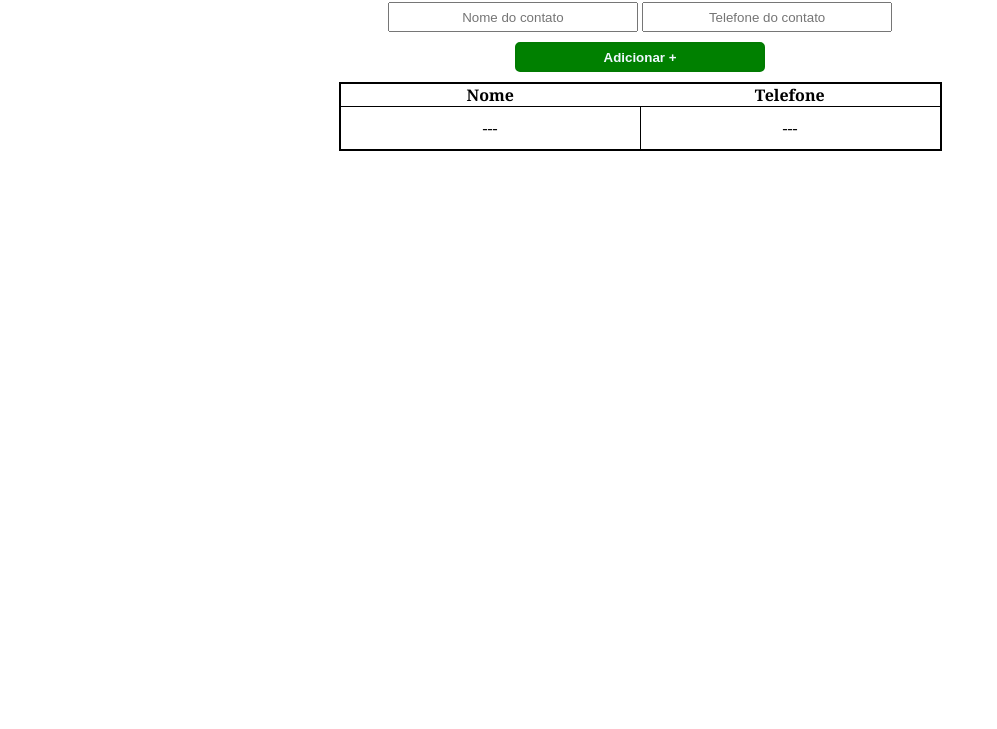
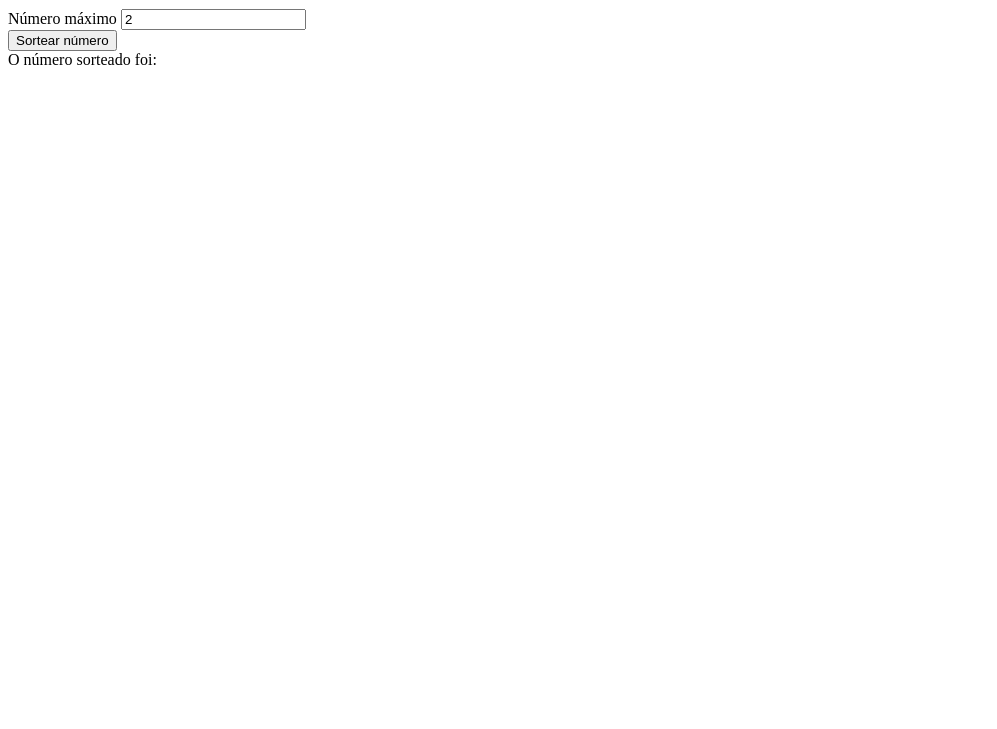
Before and after one commit to rebecaslvs/curso_ebac_frontend, a website: page index.html in a window 1280 px wide. Shown: the part 71-800 px from the top of the page, without its empty margins (0-997 px from the left). Drawn offline with Linux system fonts and the light colour scheme.

Commit message:
atualizei os arquivos

```diff
--- a/index.html
+++ b/index.html
@@ -3,44 +3,36 @@
   <head>
     <meta charset="UTF-8" />
     <meta name="viewport" content="width=device-width, initial-scale=1.0" />
-    <title>Agenda de Contatos</title>
-    <link rel="stylesheet" href="main.css" />
+    <title>Sorteador</title>
+    <link
+      href="https://fonts.googleapis.com/css2?family=Lobster&display=swap"
+      rel="stylesheet"
+    />
+    <link rel="preconnect" href="https://fonts.googleapis.com" />
+    <link rel="preconnect" href="https://fonts.gstatic.com" crossorigin />
+    <link rel="stylesheet" href="@@endereco_do_css" />
   </head>
   <body>
-    <div class="container">
-      <header>
-        <h1>Agenda de Contatos</h1>
-      </header>
-      <form id="form-agenda">
-        <input
-          type="text"
-          id="nome-contato"
-          required
-          placeholder="Nome do contato"
-        />
-        <input
-          type="tel"
-          id="telefone-contato"
-          required
-          placeholder="Telefone do contato"
-        />
-        <button type="submit">Adicionar +</button>
+    <main>
+      <h1>Sorteador</h1>
+      <form id="form-sorteador">
+        <div>
+          <label for="numero-maximo">Número máximo</label>
+          <input
+            type="number"
+            id="numero-maximo"
+            required
+            min="2"
+            value="2"
+            step="1"
+          />
+        </div>
+        <button type="submit">Sortear número</button>
       </form>
-      <table>
-        <thead>
-          <tr>
-            <th>Nome</th>
-            <th>Telefone</th>
-          </tr>
-        </thead>
-        <tbody>
-          <tr>
-            <td id="nome-final"><span>---</span></td>
-            <td id="telefone-final"><span>---</span></td>
-          </tr>
-        </tbody>
-      </table>
-    </div>
-    <script src="main.js"></script>
+      <div class="resultado">
+        O número sorteado foi: <span id="resultado-valor"></span>
+      </div>
+    </main>
+    <script src="@@endereco_do_js"></script>
   </body>
 </html>
--- a/main.css
+++ /dev/null
@@ -1,64 +0,0 @@
-* {
-    margin: 0;
-    padding: 0;
-    box-sizing: border-box;
-}
-
-body {
-    font-family:Georgia, 'Times New Roman', Times, serif;
-    width: 100%;
-}
-
-.container {
-    width: 100%;
-    text-align: center;
-    margin-top: 20px;
-}
-
-.container h1 {
-    padding-bottom: 10px;
-}
-
-table {
-    display: inline-block;
-    border: black 1px solid;
-    border-collapse: collapse;;
-}
-
-table th {
-    width: 300px;
-}
-
-table td, tr {
-    border: black 1px solid;
-    padding: 10px;
-}
-
-form {
-    margin-bottom: 10px;
-}
-
-form input, button {
-   width: 250px;
-   height: 30px;
-}
-
-form input {
-    text-align: center;
-}
-
-form button {
-    display: block;
-    margin: 0 auto;
-    margin-top: 10px;
-    border: 2px solid rgb(1, 123, 1);
-    color: aliceblue;
-    background-color: green;
-    font-weight: bold;
-    border-radius: 5px;
-}
-
-button:hover {
-    background-color: rgb(6, 210, 6);
-    cursor: pointer;
-}
--- a/main.js
+++ /dev/null
@@ -1,42 +0,0 @@
-const form = document.getElementById("form-agenda");
-const nomes = [];
-const telefones = [];
-const spanNome = '<span class="nome-final">';
-const spanTelefone = '<span class="telefone-final">';
-
-let linhas = "";
-
-form.addEventListener("submit", (e) => {
-  e.preventDefault();
-
-  adicionaLinha();
-  atualizaTabela();
-});
-
-function adicionaLinha() {
-  const inputNomeContato = document.getElementById("nome-contato");
-  const inputTelefoneContato = document.getElementById("telefone-contato");
-
-  if (nomes.includes(inputNomeContato.value)) {
-    alert("Nome já existe");
-    return;
-  } else {
-    nomes.push(inputNomeContato.value);
-    telefones.push(inputTelefoneContato.value);
-
-    let linha = "<tr>";
-    linha += `<td>${inputNomeContato.value}</td>`;
-    linha += `<td>${inputTelefoneContato.value}</td>`;
-    linha += "</tr>";
-
-    linhas += linha;
-  }
-
-  inputNomeContato.value = "";
-  inputTelefoneContato.value = "";
-}
-
-function atualizaTabela() {
-  const corpoTabela = document.querySelector("tbody");
-  corpoTabela.innerHTML = linhas;
-}
```
Also changed, not shown: gruntfile.js (+5 -5 lines), prebuild/index.html (added, +1 -0 lines), src/index.html (+2 -2 lines), 1 other file.
